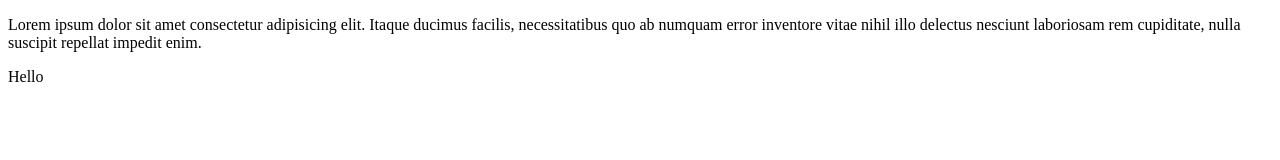
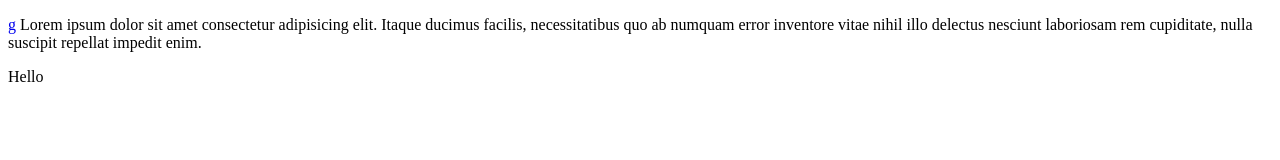
Before and after one commit to BeraSourav/Sourav, a plain HTML site: page index.html in a window 1280 px wide. Drawn offline with Linux system fonts and the light colour scheme.

Commit message:
Fix merge conflict

```diff
--- a/index.html
+++ b/index.html
@@ -8,9 +8,11 @@
 </head>
 <body>
     <p class="baba">
+        <a href="www.google.com">g</a>
 
         Lorem ipsum dolor sit amet consectetur adipisicing elit. Itaque ducimus facilis, necessitatibus quo ab numquam error inventore vitae nihil illo delectus nesciunt laboriosam rem cupiditate, nulla suscipit repellat impedit enim.
     </p>
     <p>Hello </p>
+
 </body>
 </html>
```
